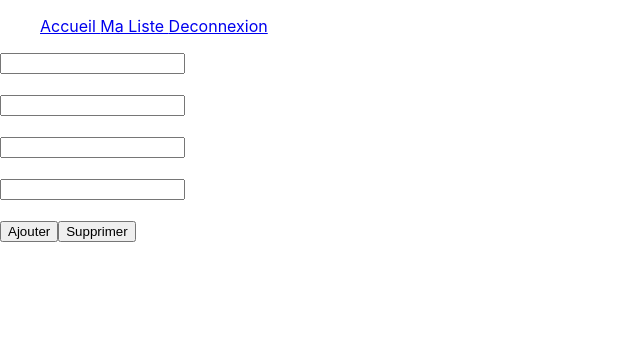
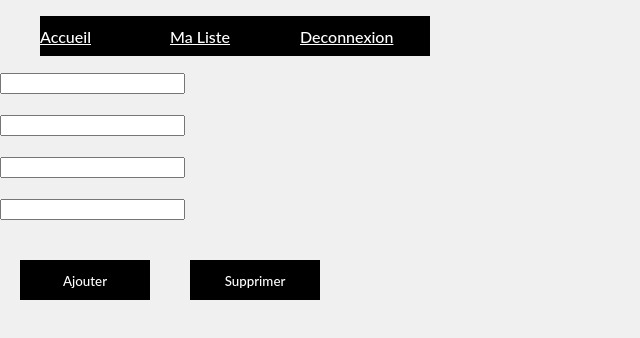
Before and after one commit to GuedesTom/front_end, a React (Create React App) app: page /User/1 in a window 1280 px wide. Shown: the top 338 px of the page, without its empty margins (0-640 px from the left). Built offline with nearby package versions, Linux system fonts and the light colour scheme; no server answers; sample sign-in values are in the browser's storage.

Commit message:
CSS bouton

```diff
--- a/src/App.css
+++ b/src/App.css
@@ -1,38 +1,109 @@
-.App {
+body {
+  background: #f1f0f0;
+}
+h1 {
+  position: relative;
+  text-align: center;
+  color: #353535;
+  font-size: 50px;
+  font-family: "Cormorant Garamond", serif;
+}
+
+p {
+  font-family: 'Lato', sans-serif;
+  font-weight: 300;
+  text-align: center;
+  font-size: 18px;
+  color: #676767;
+}
+.frame {
+  width: 90%;
+  margin: 40px auto;
   text-align: center;
 }
-
-.App-logo {
-  height: 40vmin;
-  pointer-events: none;
+button {
+  margin: 20px;
+  outline: none;
 }
-
-@media (prefers-reduced-motion: no-preference) {
-  .App-logo {
-    animation: App-logo-spin infinite 20s linear;
-  }
+.custom-btn {
+  width: 130px;
+  height: 40px;
+  padding: 10px 25px;
+  border: 2px solid #000;
+  font-family: 'Lato', sans-serif;
+  font-weight: 500;
+  background: transparent;
+  cursor: pointer;
+  transition: all 0.3s ease;
+  position: relative;
+  display: inline-block;
 }
-
-.App-header {
-  background-color: #282c34;
-  min-height: 100vh;
-  display: flex;
-  flex-direction: column;
-  align-items: center;
-  justify-content: center;
-  font-size: calc(10px + 2vmin);
-  color: white;
+.btn-6 {
+   background: #000;
+  color: #fff;
+  line-height: 42px;
+  padding: 0;
+  border: none;
 }
-
-.App-link {
-  color: #61dafb;
+.btn-6 span {
+  position: relative;
+  display: block;
+  width: 100%;
+  height: 100%;
 }
-
-@keyframes App-logo-spin {
-  from {
-    transform: rotate(0deg);
-  }
-  to {
-    transform: rotate(360deg);
-  }
+.btn-6:before,
+.btn-6:after {
+  position: absolute;
+  content: "";
+  height: 0%;
+  width: 2px;
+  background: #000;
 }
+.btn-6:before {
+  right: 0;
+  top: 0;
+  transition: all 500ms ease;
+}
+.btn-6:after {
+  left: 0;
+  bottom: 0;
+  transition: all 500ms ease;
+}
+.btn-6:hover{
+  color: #000;
+  background: transparent;
+}
+.btn-6:hover:before {
+  transition: all 500ms ease;
+  height: 100%;
+}
+.btn-6:hover:after {
+  transition: all 500ms ease;
+  height: 100%;
+}
+.btn-6 span:before,
+.btn-6 span:after {
+  position: absolute;
+  content: "";
+  background: #000;
+}
+.btn-6 span:before {
+  left: 0;
+  top: 0;
+  width: 0%;
+  height: 2px;
+  transition: all 500ms ease;
+}
+.btn-6 span:after {
+  right: 0;
+  bottom: 0;
+  width: 0%;
+  height: 2px;
+  transition: all 500ms ease;
+}
+.btn-6 span:hover:before {
+  width: 100%;
+}
+.btn-6 span:hover:after {
+  width: 100%;
+}
--- a/src/App.js
+++ b/src/App.js
@@ -55,7 +55,7 @@ function App() {
               element={
                 <ProtectedRoute
                   redirectPath="/Inscription"
-                  isAllowed={!!token}
+                  isAllowed={token}
                 />
               }
             >
@@ -68,7 +68,7 @@ function App() {
               element={
                 <ProtectedRoute
                   redirectPath="/Inscription"
-                  isAllowed={!!token && admin === true}
+                  isAllowed={token && admin === true}
                 />
               }
             >
@@ -80,7 +80,7 @@ function App() {
               element={
                 <ProtectedRoute
                   redirectPath="/Inscription"
-                  isAllowed={!!token && (admin === true || creator === true)}
+                  isAllowed={token && (admin === true || creator === true)}
                 />
               }
             >
--- a/src/Components/Accueil.jsx
+++ b/src/Components/Accueil.jsx
@@ -79,19 +79,32 @@ export default function Accueil() {
               <p>{content.description} </p>
             </li>
 
-            <button onClick={() => details(content._id)}>Details</button>
+            <button
+              onClick={() => details(content._id)}
+              class="custom-btn btn-6"
+            >
+              Details
+            </button>
             {token ? (
               added.forEach((element) => {
                 element._id === content._id ? (
-                  <button> Deja Ajouter </button>
+                  <button class="custom-btn btn-6">
+                    <span>Deja Ajouter</span>
+                  </button>
                 ) : (
-                  <button onClick={() => song(content._id)}>
-                    Ecouter plus tard
-                  </button>
+                  <button
+                    onClick={() => song(content._id)}
+                    class="custom-btn btn-6"
+                  ><span>Ecouter plus tard</span></button>
                 );
               })
             ) : (
-              <button onClick={() => navigate("/Connexion")}>Connexion</button>
+              <button
+                onClick={() => navigate("/Connexion")}
+                class="custom-btn btn-6"
+              >
+                <span>Connexion</span>
+              </button>
             )}
           </div>
         );
--- a/src/Components/Administration/Content.jsx
+++ b/src/Components/Administration/Content.jsx
@@ -26,10 +26,13 @@ export default function AdminContent() {
         console.log("first");
         return (
           <div id="card" key={content._id}>
-            <li id="title">
-              {content.name}
-            </li>
-            <button onClick={() => updateContent(content._id)}>Modifier</button>
+            <li id="title">{content.name}</li>
+            <button
+              onClick={() => updateContent(content._id)}
+              class="custom-btn btn-6"
+            >
+              Modifier
+            </button>
           </div>
         );
       })}
--- a/src/Components/Administration/User.jsx
+++ b/src/Components/Administration/User.jsx
@@ -27,7 +27,12 @@ export default function AdminUser() {
         return (
           <div id="card" key={content._id}>
             <li id="title">{content.name}</li>
-            <button onClick={() => updateContent(content._id)}>Modifier</button>
+            <button
+              onClick={() => updateContent(content._id)}
+              class="custom-btn btn-6"
+            >
+              Modifier
+            </button>
           </div>
         );
       })}
--- a/src/Components/Content/AjouterContent.jsx
+++ b/src/Components/Content/AjouterContent.jsx
@@ -140,7 +140,12 @@ export default function AddContent() {
       />
       <br />
       <br />
-      <input type="file" name="picture" onChange={changeHandlerPicture} />
+      <input
+        type="file"
+        name="picture"
+        onChange={changeHandlerPicture}
+        class="custom-btn btn-6"
+      />
       {pictureSelected ? (
         <div>
           <p>Filename: {pictureSelect.name}</p>
@@ -155,7 +160,12 @@ export default function AddContent() {
       )}
       <br />
       <br />
-      <input type="file" name="video" onChange={changeHandler} />
+      <input
+        type="file"
+        name="video"
+        onChange={changeHandler}
+        class="custom-btn btn-6"
+      />
       {isSelected ? (
         <div>
           <p>Filename: {selectedFile.name}</p>
@@ -168,7 +178,10 @@ export default function AddContent() {
       ) : (
         <p>Select a file to show details</p>
       )}
-      <button onClick={submitHandler}> Ajouter </button>
+      <button onClick={submitHandler} class="custom-btn btn-6">
+        {" "}
+        Ajouter{" "}
+      </button>
     </div>
   );
 }
--- a/src/Components/Content/ModifContentId.jsx
+++ b/src/Components/Content/ModifContentId.jsx
@@ -85,9 +85,18 @@ export default function ModifContentId() {
       />
       <br />
       <br />
-      <button onClick={submitHandler}> Ajouter </button>
+      <button onClick={submitHandler} class="custom-btn btn-6">
+        {" "}
+        Ajouter{" "}
+      </button>
 
-      <button onClick={() => deleteContent(contentAAfficher._id)}> Supprimer </button>
+      <button
+        onClick={() => deleteContent(contentAAfficher._id)}
+        class="custom-btn btn-6"
+      >
+        {" "}
+        Supprimer{" "}
+      </button>
     </div>
   );
 }
--- a/src/Components/Navbar.jsx
+++ b/src/Components/Navbar.jsx
@@ -5,7 +5,8 @@ import axios from "axios";
 
 export default function Navbar() {
   let { token, settoken } = useContext(SagagaContext);
-  const [creator, setcreator] = useState();
+  const [admin, setAdmin] = useState();
+  const [creator, setCreator] = useState();
 
   token? (axios
     .get("/api/user", {
@@ -13,7 +14,7 @@ export default function Navbar() {
         Authorization: "Bearer " + token,
       },
     })
-    .then((res) => setcreator(res.data.content_creator))
+    .then((res) => {setCreator(res.data.content_creator); setAdmin(res.data.admin)})
     .catch((err) => console.log(err.response))) : (console.log("Pensez a vous connectez"));
 
   const deconnexion = (event) => {
@@ -24,18 +25,42 @@ export default function Navbar() {
     <nav>
       {token ? (
         <ul>
-          <Link to="/"> Accueil </Link>
-          {creator ? <Link to="/Create"> Ajouter Contenue </Link> : null}
-          <Link to="/Maliste"> Ma Liste </Link>
-          <Link to="/" onClick={deconnexion}>
-            Deconnexion
+          <Link to="/" class="custom-btn btn-6">
+            <span>Accueil</span>
+          </Link>
+          {creator ? (
+            <Link to="/Create" class="custom-btn btn-6">
+              <span>Ajouter Contenue</span>
+            </Link>
+          ) : null}
+          {admin ? (
+            <Link to="/Admin/Content" class="custom-btn btn-6">
+              <span>Gerer Content</span>
+            </Link>
+          ) : null}
+          {admin ? (
+            <Link to="/Admin/User" class="custom-btn btn-6">
+              <span>Gerer Utilisateur</span>
+            </Link>
+          ) : null}
+          <Link to="/Maliste" class="custom-btn btn-6">
+            <span>Ma Liste</span>
+          </Link>
+          <Link to="/" onClick={deconnexion} class="custom-btn btn-6">
+            <span>Deconnexion</span>
           </Link>
         </ul>
       ) : (
         <ul>
-          <Link to="/"> Accueil </Link>
-          <Link to="/Inscription"> Inscription </Link>
-          <Link to="/Connexion"> Connexion</Link>
+          <Link to="/" class="custom-btn btn-6">
+            <span>Accueil</span>
+          </Link>
+          <Link to="/Inscription" class="custom-btn btn-6">
+            <span>Inscription</span>
+          </Link>
+          <Link to="/Connexion" class="custom-btn btn-6">
+            <span>Connexion</span>
+          </Link>
         </ul>
       )}
     </nav>
--- a/src/Components/User/Connexion.jsx
+++ b/src/Components/User/Connexion.jsx
@@ -41,7 +41,10 @@ export default function Connexion() {
         onChange={(event) => setpassword(event.target.value)}
       />
       <br /> <br />
-      <button onClick={submitHandler}> Connexion </button>
+      <button onClick={submitHandler} class="custom-btn btn-6">
+        {" "}
+        Connexion{" "}
+      </button>
     </div>
   );
 }
--- a/src/Components/User/Inscription.jsx
+++ b/src/Components/User/Inscription.jsx
@@ -53,7 +53,9 @@ export default function Inscription() {
       />
       <br />
       <br />
-      <button onClick={submitHandler}>Inscription</button>
+      <button onClick={submitHandler} class="custom-btn btn-6">
+        Inscription
+      </button>
     </div>
   );
 }
--- a/src/Components/User/ModifUser.jsx
+++ b/src/Components/User/ModifUser.jsx
@@ -85,9 +85,18 @@ export default function ModifUser() {
       />
       <br />
       <br />
-      <button onClick={submitHandler}> Ajouter </button>
+      <button onClick={submitHandler} class="custom-btn btn-6">
+        {" "}
+        Ajouter{" "}
+      </button>
 
-      <button onClick={() => deleteContent(userAAfficher._id)}> Supprimer </button>
+      <button
+        onClick={() => deleteContent(userAAfficher._id)}
+        class="custom-btn btn-6"
+      >
+        {" "}
+        Supprimer{" "}
+      </button>
     </div>
   );
 }
```
